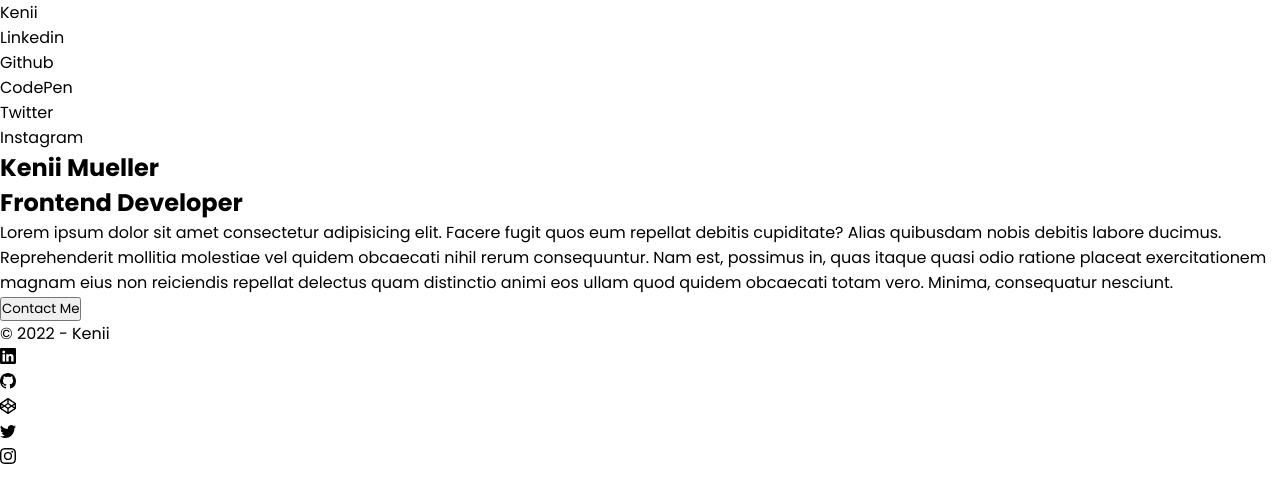
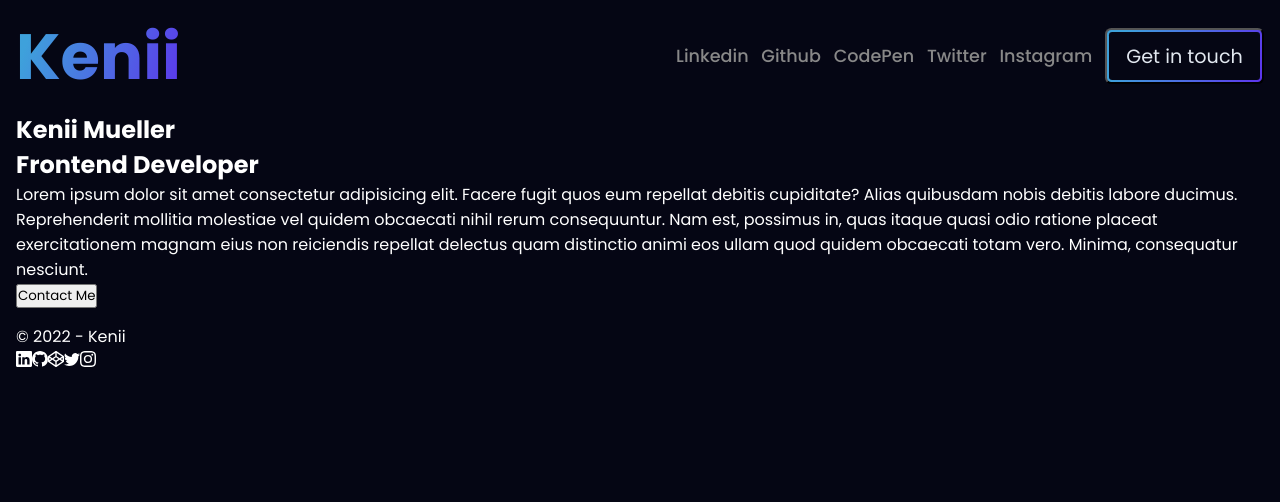
Before and after one commit to EnFlorian/kenii-landing-page, a React (Vite) app: page / in a window 1280 px wide. Shown: the top 502 px of the page. Built offline with nearby package versions, Linux system fonts and the light colour scheme.

Commit message:
Feat: Added color scheme and navbar

```diff
--- a/src/components/Footer/Footer.scss
+++ b/src/components/Footer/Footer.scss
@@ -0,0 +1,13 @@
+.footer {
+  height: 10vh;
+
+  &__container {
+  }
+
+  &__copyright {
+  }
+
+  &__socials {
+    display: flex;
+  }
+}
--- a/src/components/Footer/Footer.tsx
+++ b/src/components/Footer/Footer.tsx
@@ -1,4 +1,3 @@
-import React from "react";
 import "./Footer.scss";
 import { copyRight, socials } from "../../data/footer";
 
@@ -12,7 +11,7 @@ const Footer = () => {
   ));
 
   return (
-    <section className="footer">
+    <section className="footer container">
       <div className="footer__container">
         <p className="footer__copyright">
           &copy; {copyRight.year} - {copyRight.name}
--- a/src/components/Main/Main.tsx
+++ b/src/components/Main/Main.tsx
@@ -1,10 +1,9 @@
-import React from "react";
 import "./Main.scss";
 import { content } from "../../data/main";
 
 const Main = () => {
   return (
-    <main className="main">
+    <main className="main container">
       <div className="main__container">
         <div className="main__content">
           <h1 className="main__title">{content.title}</h1>
--- a/src/components/Navbar/Navbar.scss
+++ b/src/components/Navbar/Navbar.scss
@@ -1,14 +1,76 @@
-.navbar{
+.navbar {
+  height: var(--navbar-height);
+  display: flex;
+  align-items: center;
+  justify-content: space-between;
 
-  &__container{
-
+  &__logo-wrapper {
+    display: flex;
+    align-items: center;
+    justify-content: center;
+    height: 100%;
   }
 
-  &__logo{
-
+  &__logo-text {
+    font-size: 4rem;
+    font-weight: 700;
+    background: var(--gradient-1);
+    background-clip: text;
+    -webkit-background-clip: text;
+    -webkit-text-fill-color: transparent;
   }
 
-  &__links{}
+  &__links {
+    display: flex;
+    align-items: center;
+    gap: 0.8rem;
+  }
 
-  &__link{}
+  &__link {
+    font-size: 1.1rem;
+    font-weight: 500;
+    color: var(--clr-text-2);
+    transition: var(--transition-base);
+    cursor: pointer;
+
+    &:hover {
+      background: var(--gradient-1);
+      background-clip: text;
+      -webkit-background-clip: text;
+      -webkit-text-fill-color: transparent;
+    }
+  }
+
+  &__button {
+    background: var(--gradient-1);
+    position: relative;
+    padding: 0.7rem 1.2rem;
+    border-radius: 0.4rem;
+    cursor: pointer;
+    transition: var(--transition-fast);
+
+    &::before {
+      content: "";
+      position: absolute;
+      top: 2px;
+      right: 2px;
+      bottom: 2px;
+      left: 2px;
+      z-index: 1;
+      background-color: var(--clr-bg-1);
+      border-radius: 0.2rem;
+    }
+
+    &:hover {
+      transform: scale(1.01);
+    }
+  }
+
+  &__button-text {
+    color: var(--clr-text-1);
+    font-size: 1.2rem;
+    position: relative;
+    font-weight: 400;
+    z-index: 2;
+  }
 }
--- a/src/components/Navbar/Navbar.tsx
+++ b/src/components/Navbar/Navbar.tsx
@@ -1,5 +1,5 @@
-import React from "react";
 import { logo, links } from "../../data/navbar";
+import "./Navbar.scss";
 
 const Navbar = () => {
   const renderedLinks = links.map((link, index) => (
@@ -11,13 +11,20 @@ const Navbar = () => {
   ));
 
   return (
-    <section className="navbar">
-      <div className="navbar__container">
-        <div className="navbar__logo">
-          <a href={logo.link}>{logo.name}</a>
-        </div>
-        <ul className="navbar__links">{renderedLinks}</ul>
+    <section className="navbar container">
+      <div className="navbar__logo-wrapper">
+        <a className="navbar__logo-text" href={logo.link}>
+          {logo.name}
+        </a>
       </div>
+      <ul className="navbar__links">
+        {renderedLinks}
+        <li>
+          <button className="navbar__button">
+            <span className="navbar__button-text">Get in touch</span>
+          </button>
+        </li>
+      </ul>
     </section>
   );
 };
--- a/src/styles/_colors.scss
+++ b/src/styles/_colors.scss
@@ -1,12 +1,18 @@
 :root {
   --clr-bg-0: #ffffff;
-  --clr-bg-1: #fafafa;
-  --clr-bg-2: #f5f5f5;
+  --clr-bg-1: #050614;
+  --clr-bg-2: #565656;
 
   --clr-text-0: #ffffff;
-  --clr-text-1: #333333;
-  --clr-text-2: #666666;
+  --clr-text-1: #e2e8f0;
+  --clr-text-2: #888888;
 
-  --clr-danger-1: hsl(0, 100%, 70%);
-  --clr-danger-2: hsl(0, 100%, 60%);
+  --clr-accent-1: #36c0f7;
+
+  // gradient colors
+  --gradient-1: linear-gradient(
+    109.6deg,
+    rgba(62, 161, 219, 1) 11.2%,
+    rgba(93, 52, 236, 1) 100.2%
+  );
 }
--- a/src/styles/_globals.scss
+++ b/src/styles/_globals.scss
@@ -1,6 +1,6 @@
 :root {
-  --footer-height: 4.5rem;
-  --navbar-height: 4.5rem;
+  --footer-height: 6rem;
+  --navbar-height: 5rem;
 
   --transition-slow: all 0.3s ease-in-out;
   --transition-base: all 0.2s ease-in-out;
@@ -10,13 +10,17 @@
   --box-shadow-primary: 1px 1px 9px var(--clr-shadow);
   --clr-shadow: hsl(220, 26%, 60%);
 }
+body {
+  background-color: var(--clr-bg-1);
+  color: var(--clr-text-0);
+}
 
 .container {
   margin: 0 auto;
   width: 1300px;
 }
 
-@media (max-width: 1200px) {
+@media (max-width: 1300px) {
   .container {
     margin: 1rem;
     width: calc(100% - 2rem);
```
